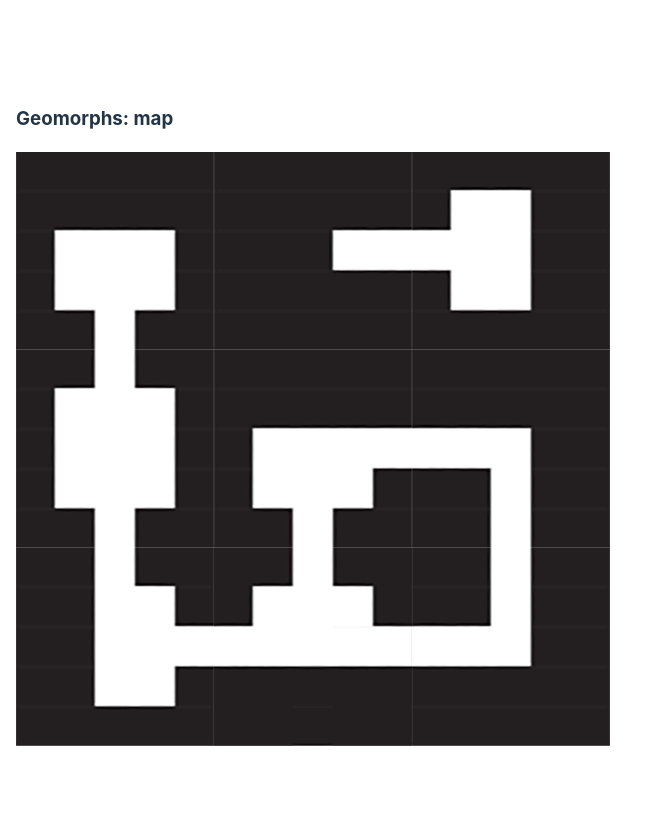
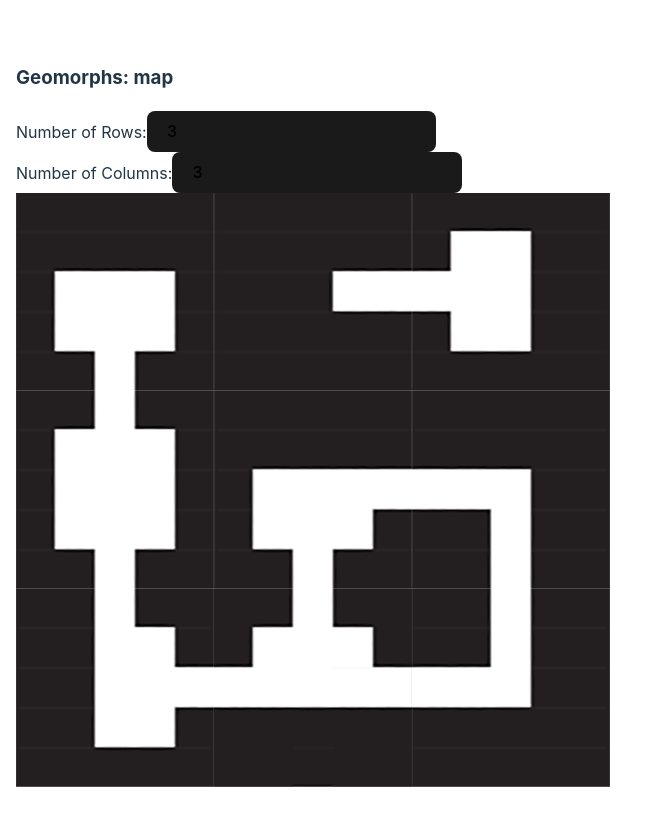
Before and after one commit to johnachastain/randomgen, a React (Vite) app: page /geomorph in a window 1280 px wide. Shown: the top 826 px of the page, without its empty margins (0-657 px from the left). Built offline with nearby package versions, Linux system fonts and the light colour scheme.

Commit message:
add onChnageHandler

```diff
--- a/src/components/GeomorphGenerator.tsx
+++ b/src/components/GeomorphGenerator.tsx
@@ -2,9 +2,8 @@ import { useMemo, useState, useCallback, useEffect } from 'react';
 import { getNewGrid } from '../functions/geomorphs';
 import { GridItem } from '../model/Geomorph';
 import { MapItem } from './MapItem';
-import { useRecoilValue, useRecoilState } from "recoil";
+import { useRecoilState } from "recoil";
 import { MapGridState, MapRowsState, MapColumnsState } from "../state/recoil_state";
-
 
 export type SelectProps = {
   name: string
@@ -33,6 +32,17 @@ export const GeomorphGenerator = ({name}: SelectProps) => {
   return (
     <div>
       <h3>{`Geomorphs: ${name}`}</h3>
+      <div>
+        <label htmlFor="rows">Number of Rows:</label>
+        <input id="rows" name="rows" value={rows}
+          onChange={(e) => setRows(Number(e.target.value))}/>
+      </div>
+      <div>
+        <label htmlFor="rows">Number of Columns:</label>
+        <input id="rows" name="columns" value={columns}
+          onChange={(e) => setColumns(Number(e.target.value))}/>
+      </div>
+
         <div style={{ display: 'grid' }}>
           {mapGrid.map(
             (g, i) => (
--- a/src/components/MapItem.tsx
+++ b/src/components/MapItem.tsx
@@ -65,7 +65,15 @@ export const convertToEdges = (i: any): Edges => {
   }
 }
 
-export const convertFromEdges = (edges: Edges): any => {
+export type ItemState = {
+  top: any,
+  right: any,
+  bottom: any,
+  left: any,
+  all: any,
+}
+
+export const convertFromEdges = (edges: Edges): ItemState => {
   return {
     top: edges.top !== Edge.Closed,
     right: edges.right !== Edge.Closed,
@@ -73,6 +81,17 @@ export const convertFromEdges = (edges: Edges): any => {
     left: edges.left !== Edge.Closed,
     all: false
   }
+}
+
+export const OverlayCheckboxList = (
+  {itmState, onChange }: {itmState: ItemState, onChange: any}
+) => {
+  let key: keyof ItemState;
+  let output: any = []
+  for (key in itmState) {
+    output = [ ...output, <OverlayCheckbox name={key} checked={itmState[key]} onChange={onChange} /> ]
+  }
+  return (<>{ output }</>)
 }
 
 export const MapItemOverlay = (
@@ -91,6 +110,15 @@ export const MapItemOverlay = (
     top: all, right: all, bottom: all, left: all, all
   })
 
+  const onChangeHandler = (edge: any) => {
+    console.log('onChangeHandler edge', edge)
+    // if (key === 'all') {
+    //   setItmState({ top: value, right: value, bottom: value, left: value, all: value })
+    // } else {
+    //   setItmState({ ...itmState, ...{ [key]: value} })
+    // }
+  }
+
   useEffect(() => { !visible && setItmState(convertFromEdges(edges)) }, [edges])
 
   const onSave = () => {
@@ -103,11 +131,12 @@ export const MapItemOverlay = (
   return (
     <>
     {visible ? <div className={styles.mapItemOverlay}>
-      <OverlayCheckbox name='all' checked={itmState.all} onChange={setAll} />
+      <OverlayCheckboxList itmState={itmState} onChange={onChangeHandler} />
+      {/* <OverlayCheckbox name='all' checked={itmState.all} onChange={setAll} />
       <OverlayCheckbox name='top' checked={itmState.top} onChange={setAny} />
       <OverlayCheckbox name='right' checked={itmState.right} onChange={setAny} />
       <OverlayCheckbox name='bottom' checked={itmState.bottom} onChange={setAny} />
-      <OverlayCheckbox name='left' checked={itmState.left} onChange={setAny} />
+      <OverlayCheckbox name='left' checked={itmState.left} onChange={setAny} />     */}
       <button onClick={onClose}>Close</button>
       <button onClick={onSave}>Save</button>
     </div> : null}
```
